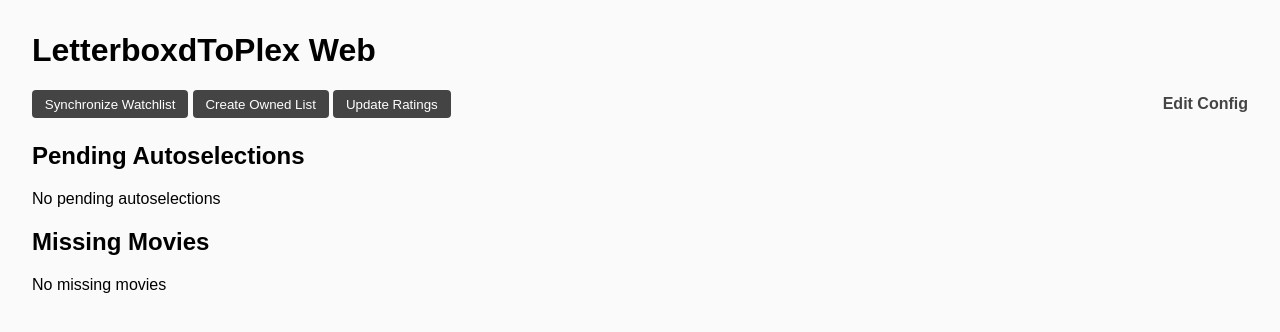
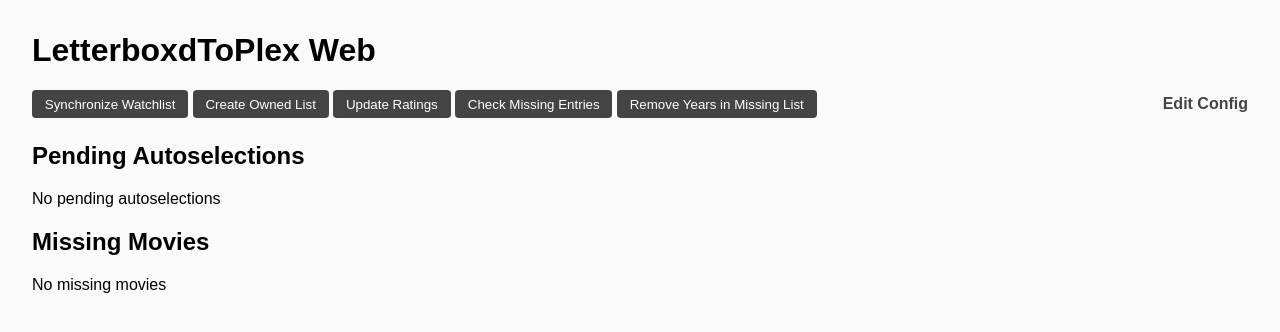
Before and after one commit to TheBirdsAreSpies/LetterboxdToPlex, a Flask app: page / in a window 1280 px wide. Shown: the top 332 px of the page. Run offline with Flask 3, Linux system fonts and the light colour scheme; data that the repository does not hold is empty; parts of the project's set-up code (start-up, migrations or seed data) failed here and were passed over.

Commit message:
feat(web-ui): clean up missing.json (movies were canceled), reset years all at once

```diff
--- a/main.py
+++ b/main.py
@@ -9,10 +9,12 @@ import time
 from flask import Flask, jsonify, request, Response, render_template
 from enum import Enum
 
+import csv
 import config
 import letterboxd
 import owned
 import rating
+import re
 import tmdb
 import watchlist
 import zipfile
@@ -98,12 +100,29 @@ def ignore():
     save_json(config.ignore_path, ignore_list)
     return jsonify(success=True)
 
+def load_csv_names(path):
+    names = set()
+    with open(path, newline='', encoding='utf-8') as f:
+        reader = csv.DictReader(f)
+        for row in reader:
+            name = row.get("Name", "").strip().lower()
+            if name:
+                names.add(name)
+    return names
+
+
 @app.route("/action/<name>", methods=["POST"])
 def action(name):
     logger = logging.getLogger('')
     logger.setLevel(logging.INFO)
 
-    if name not in ["watchlist", "owned", "rating"]:
+    if name not in [
+        "watchlist",
+        "owned",
+        "rating",
+        "cleanup_missing",
+        "strip_missing_years"
+    ]:
         return jsonify(success=False, message=f"Unknown action '{name}'")
 
     if name in ["watchlist", "rating"]:
@@ -136,6 +155,49 @@ def action(name):
             csv_data,
             mimetype="text/csv",
             headers={"Content-Disposition": "attachment; filename=owned.csv"}
+        )
+
+    elif name == "cleanup_missing":
+        with open(config.missing_path, "r", encoding="utf-8") as f:
+            missing = json.load(f)
+
+        known_names = set()
+        known_names |= load_csv_names(config.watchlist_path)
+        known_names |= load_csv_names(config.watched_path)
+        known_names |= load_csv_names(config.ratings_path)
+
+        original_count = len(missing)
+
+        cleaned = [
+            m for m in missing
+            if m.get("name", "").strip().lower() in known_names
+        ]
+
+        with open(config.missing_path, "w", encoding="utf-8") as f:
+            json.dump(cleaned, f, indent=2)
+
+        return jsonify(
+            success=True,
+            message=f"Removed {original_count - len(cleaned)} entries from missing list"
+        )
+
+    elif name == "strip_missing_years":
+        with open(config.missing_path, "r", encoding="utf-8") as f:
+            missing = json.load(f)
+
+        changed = 0
+
+        for m in missing:
+            if m["release_date"] is not None:
+                m["release_date"] = None
+                changed += 1
+
+        with open(config.missing_path, "w", encoding="utf-8") as f:
+            json.dump(missing, f, indent=2)
+
+        return jsonify(
+            success=True,
+            message=f"Cleaned years from {changed} missing entries"
         )
 
 @app.route("/stream/watchlist")
--- a/templates/index.html
+++ b/templates/index.html
@@ -26,6 +26,8 @@
             <button onclick="runAction('watchlist')">Synchronize Watchlist</button>
             <button onclick="runAction('owned')">Create Owned List</button>
             <button onclick="runAction('rating')">Update Ratings</button>
+            <button onclick="runAction('cleanup_missing')">Check Missing Entries</button>
+            <button onclick="runAction('strip_missing_years')">Remove Years in Missing List</button>
         </div>
         <div>
             <a href="/config" style="text-decoration:none; color:#444; font-weight:bold;">Edit Config</a>
```
